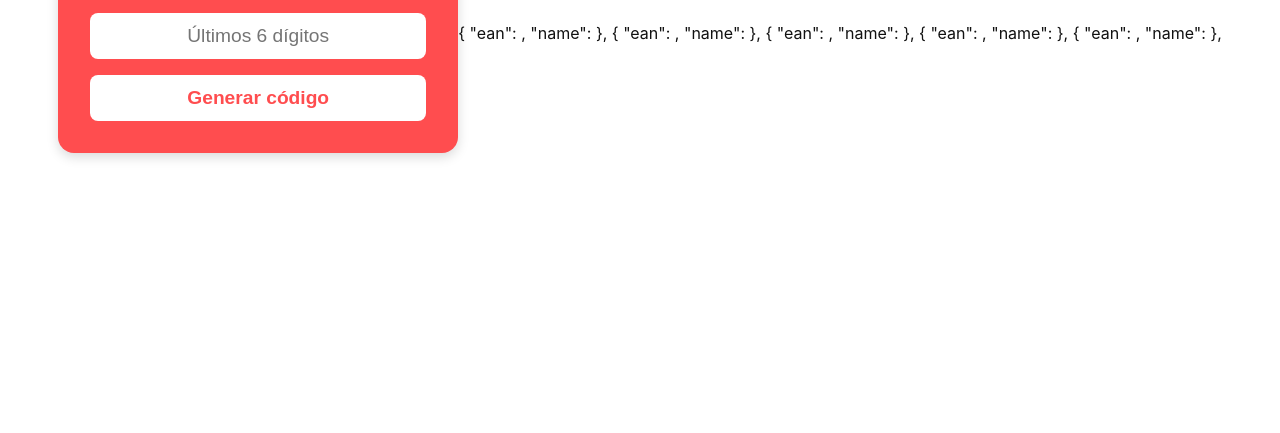
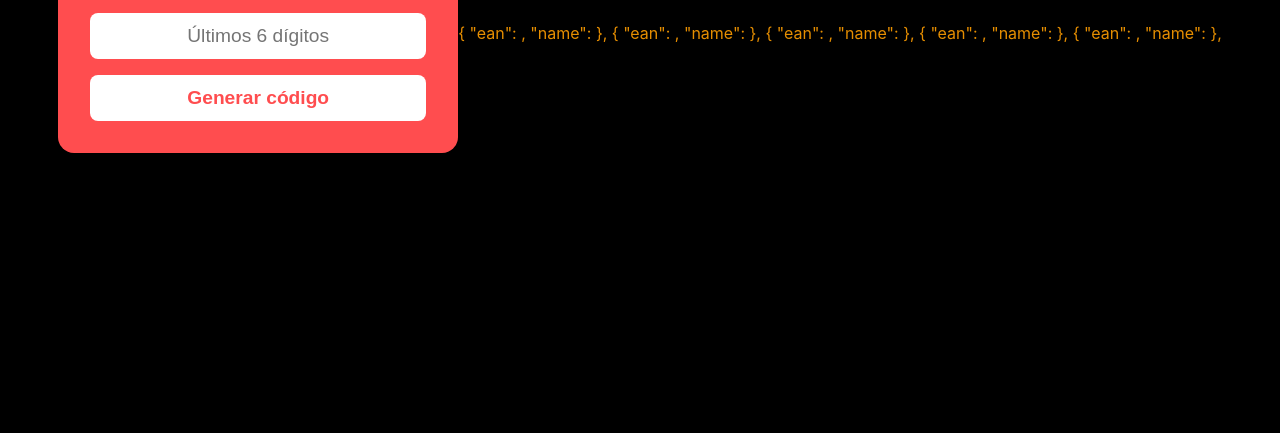
Before and after one commit to Sergiocesani/Rappicode, a website with bundled scripts: page index.html in a window 1280 px wide. Shown: the part 367-800 px from the top of the page. Built offline with nearby package versions, Linux system fonts and the light colour scheme.

Commit message:
Prueba de background y letra diferente

```diff
--- a/src/styles.css
+++ b/src/styles.css
@@ -12,8 +12,8 @@ html {
 
 body {
   font-family: 'Inter', sans-serif;
-  background-color: #fff;
-  color: #111;
+  background-color: #000000;
+  color: #e68e00;
   line-height: 1.5;
   min-height: 100vh;
   display: flex;
```
